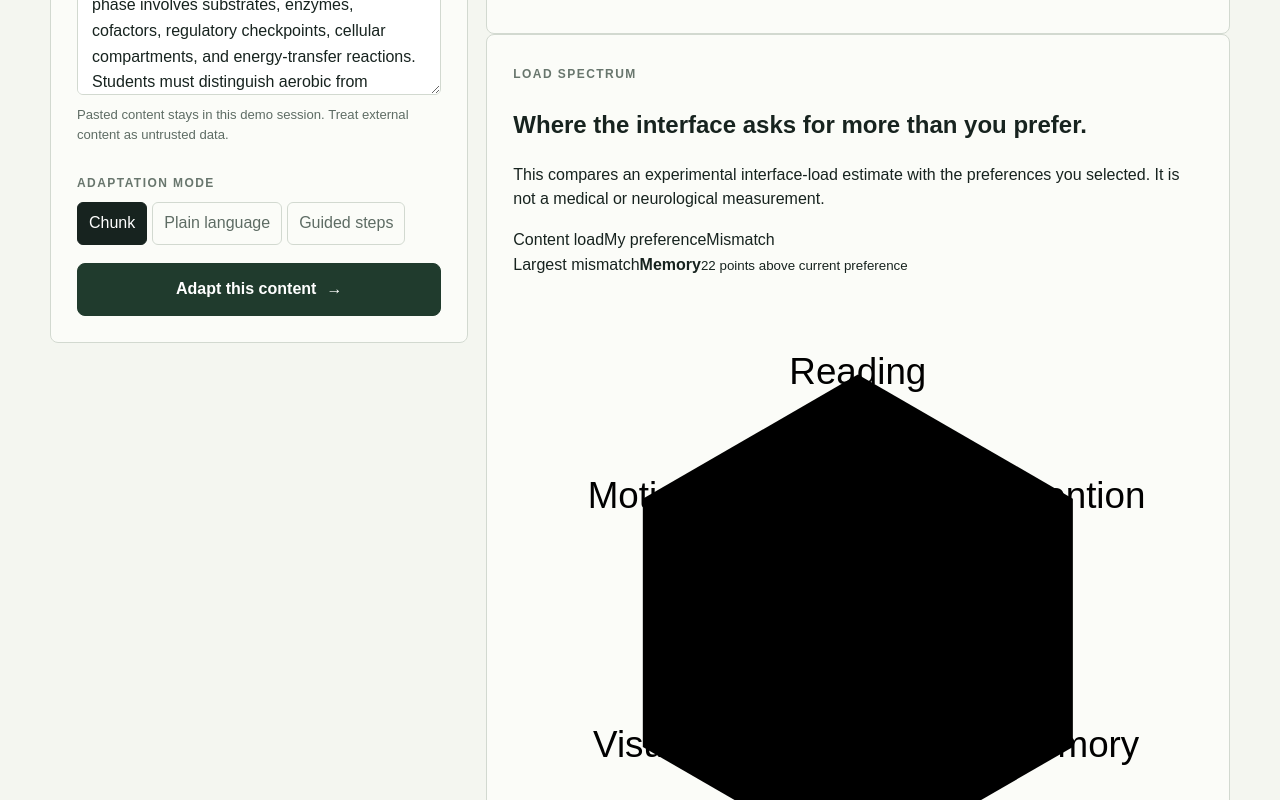
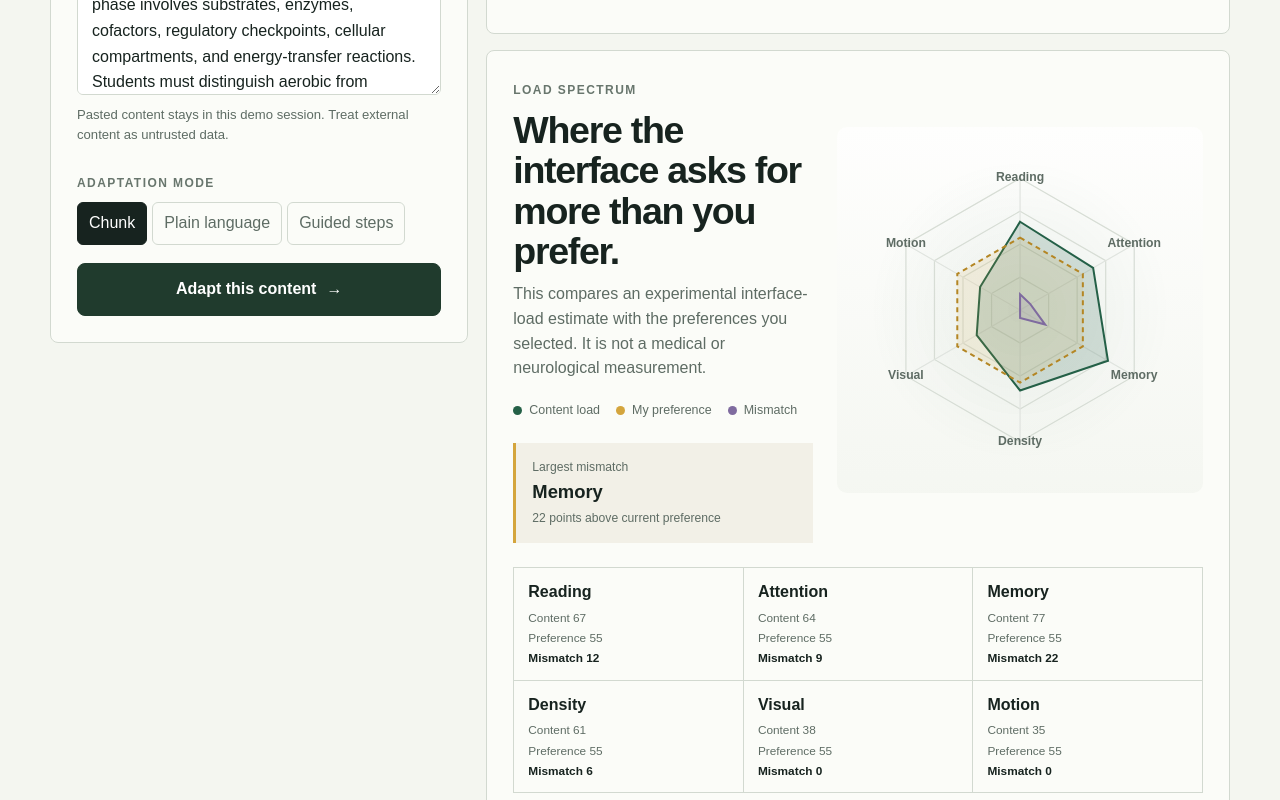
Before and after one commit to ahpa5246-lgtm/cognitive-load-firewall, a Next.js app: page /demo in a window 1280 px wide. Shown: the part 660-1460 px from the top of the page. Built offline with nearby package versions, Linux system fonts and the light colour scheme.

Commit message:
refactor: scope Load Spectrum styles

```diff
--- a/components/LoadSpectrum.tsx
+++ b/components/LoadSpectrum.tsx
@@ -1,4 +1,5 @@
 import type { LoadVector } from "@/lib/types";
+import styles from "./LoadSpectrum.module.css";
 
 type PreferenceVector = {
   reading: number;
@@ -47,26 +48,26 @@ export function LoadSpectrum({ load, preference }: { load: LoadVector; preferenc
   const largestValue = mismatchValues[largest.key];
 
   return (
-    <section className="load-spectrum-card panel" aria-labelledby="load-spectrum-title">
-      <div className="load-spectrum-copy">
+    <section className={`${styles.card} panel`} aria-labelledby="load-spectrum-title">
+      <div className={styles.copy}>
         <span className="label">Load Spectrum</span>
         <h2 id="load-spectrum-title">Where the interface asks for more than you prefer.</h2>
         <p>
           This compares an experimental interface-load estimate with the preferences you selected. It is not a medical or neurological measurement.
         </p>
-        <div className="spectrum-legend" aria-label="Chart legend">
-          <span><i className="legend-content" />Content load</span>
-          <span><i className="legend-preference" />My preference</span>
-          <span><i className="legend-mismatch" />Mismatch</span>
+        <div className={styles.legend} aria-label="Chart legend">
+          <span><i className={styles.contentDot} />Content load</span>
+          <span><i className={styles.preferenceDot} />My preference</span>
+          <span><i className={styles.mismatchDot} />Mismatch</span>
         </div>
-        <div className="spectrum-insight" role="status">
+        <div className={styles.insight} role="status">
           <span>Largest mismatch</span>
           <strong>{largest.label}</strong>
           <small>{largestValue > 0 ? `${largestValue} points above current preference` : "No positive mismatch detected"}</small>
         </div>
       </div>
 
-      <div className="load-spectrum-visual">
+      <div className={styles.visual}>
         <svg viewBox="0 0 300 300" role="img" aria-labelledby="spectrum-title spectrum-desc">
           <title id="spectrum-title">Interface Load Spectrum</title>
           <desc id="spectrum-desc">
@@ -75,7 +76,7 @@ export function LoadSpectrum({ load, preference }: { load: LoadVector; preferenc
           {[25, 50, 75, 100].map((level) => (
             <polygon
               key={level}
-              className="spectrum-grid"
+              className={styles.grid}
               points={dimensions.map((_, index) => {
                 const p = point(index, level);
                 return `${p.x},${p.y}`;
@@ -87,18 +88,18 @@ export function LoadSpectrum({ load, preference }: { load: LoadVector; preferenc
             const label = point(index, 121);
             return (
               <g key={dimension.key}>
-                <line className="spectrum-axis" x1={center} y1={center} x2={outer.x} y2={outer.y} />
-                <text className="spectrum-label" x={label.x} y={label.y} textAnchor="middle" dominantBaseline="middle">{dimension.label}</text>
+                <line className={styles.axis} x1={center} y1={center} x2={outer.x} y2={outer.y} />
+                <text className={styles.label} x={label.x} y={label.y} textAnchor="middle" dominantBaseline="middle">{dimension.label}</text>
               </g>
             );
           })}
-          <polygon className="spectrum-shape spectrum-content" points={polygon(contentValues)} />
-          <polygon className="spectrum-shape spectrum-preference" points={polygon(preferenceValues)} />
-          <polygon className="spectrum-shape spectrum-mismatch" points={polygon(mismatchValues)} />
+          <polygon className={`${styles.shape} ${styles.content}`} points={polygon(contentValues)} />
+          <polygon className={`${styles.shape} ${styles.preference}`} points={polygon(preferenceValues)} />
+          <polygon className={`${styles.shape} ${styles.mismatch}`} points={polygon(mismatchValues)} />
         </svg>
       </div>
 
-      <dl className="spectrum-table" aria-label="Load Spectrum values">
+      <dl className={styles.table} aria-label="Load Spectrum values">
         {dimensions.map(({ key, label }) => (
           <div key={key}>
             <dt>{label}</dt>
```
